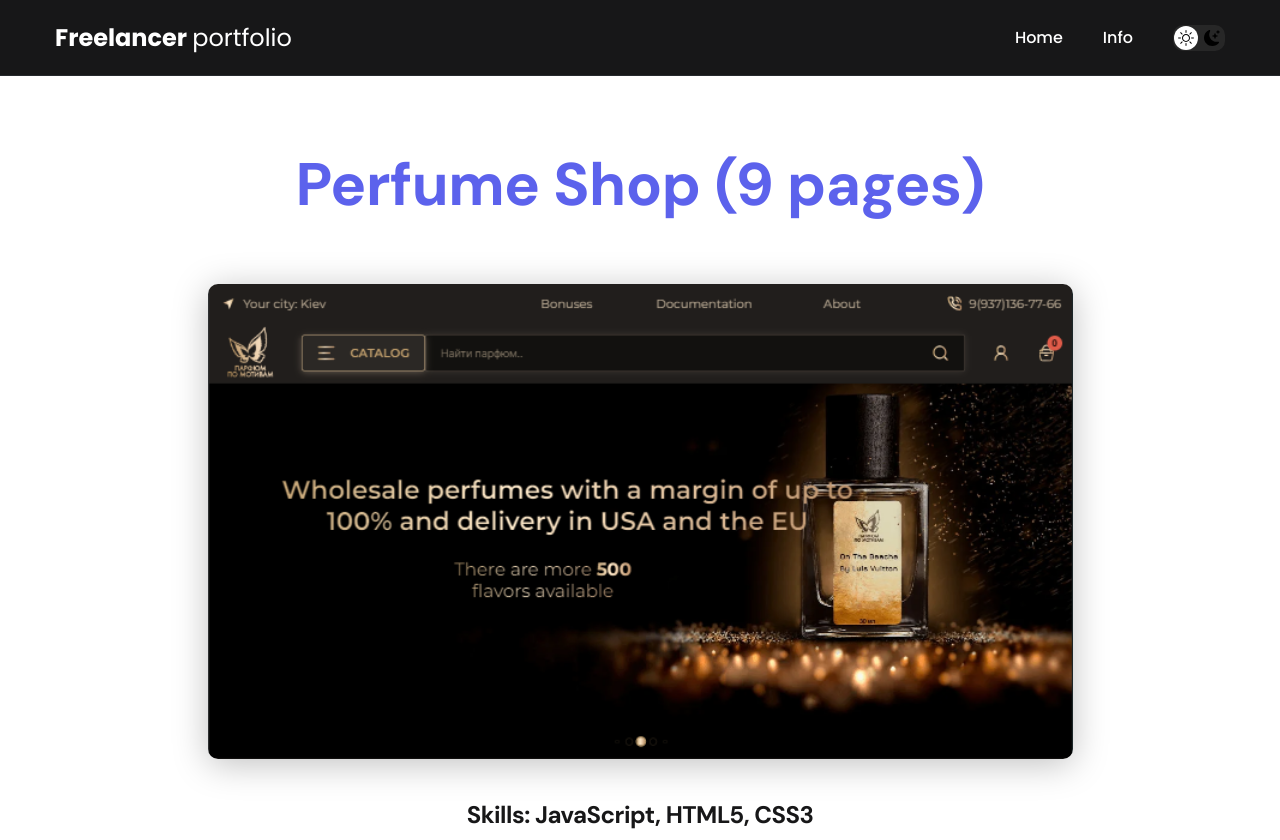
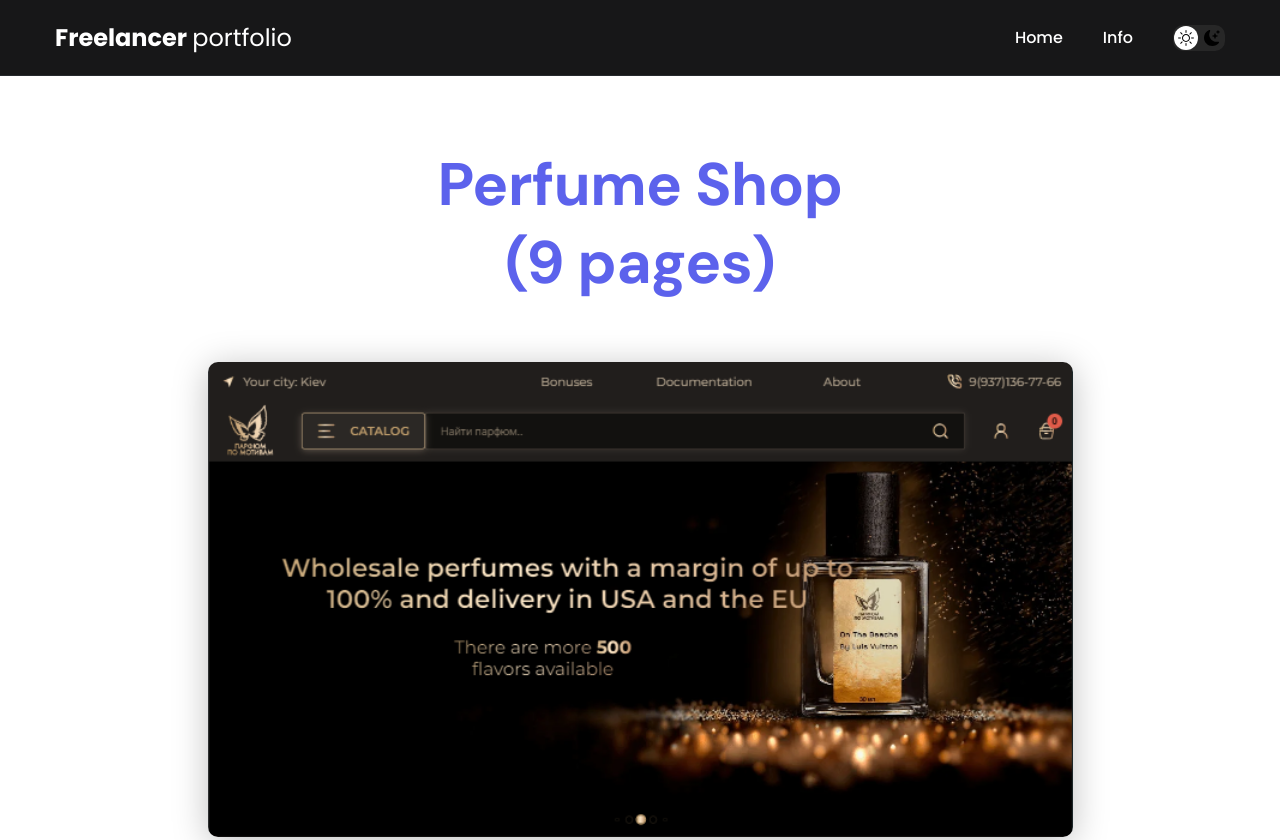
Before and after one commit to AlenVik/FromWeb, a plain HTML site: page project-5.html in a window 1280 px wide. Shown: the top 840 px of the page. Drawn offline with Linux system fonts and the light colour scheme.

Commit message:
Update project-5.html

```diff
--- a/project-5.html
+++ b/project-5.html
@@ -71,7 +71,7 @@
     <section class="projects">
       <div class="container">
         <h2 class="title">
-          Perfume Shop
+          Perfume Shop <br>
           (9 pages)
         </h2>
         <div class="projects__example">
```
